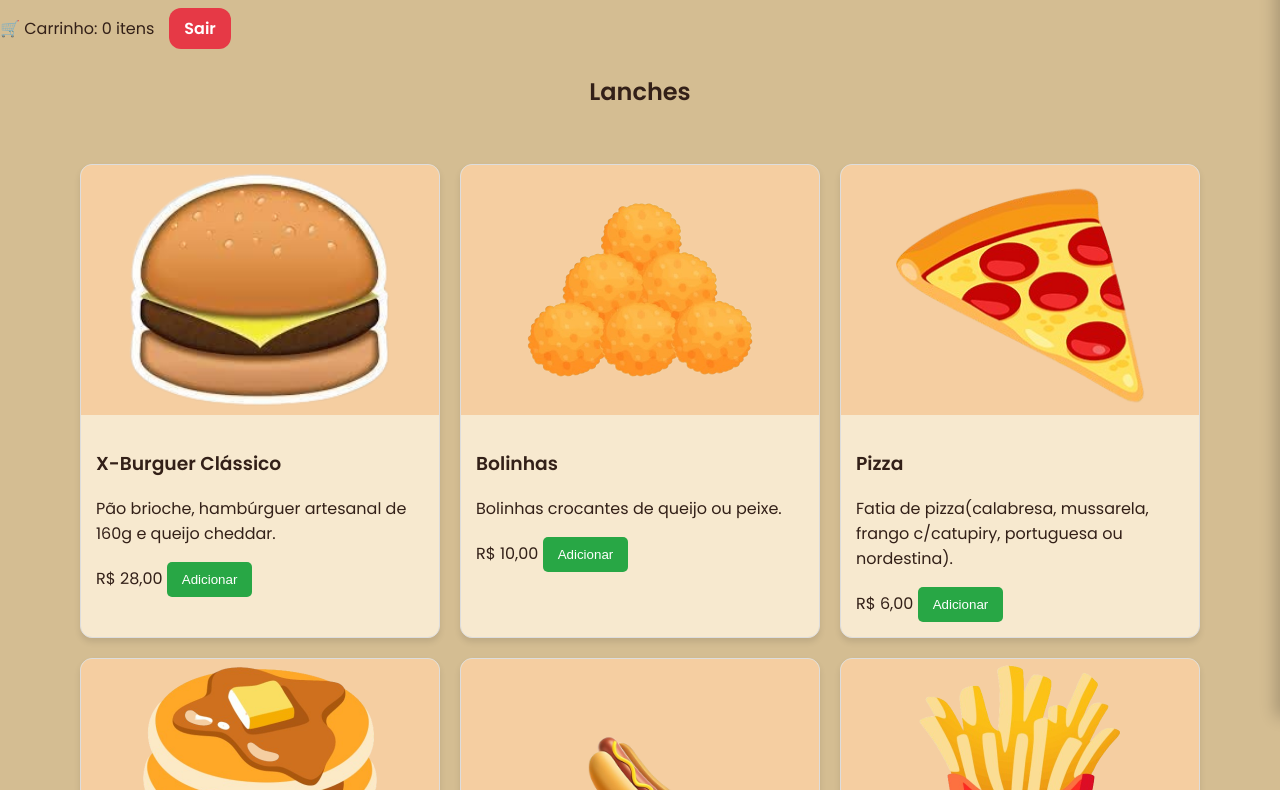
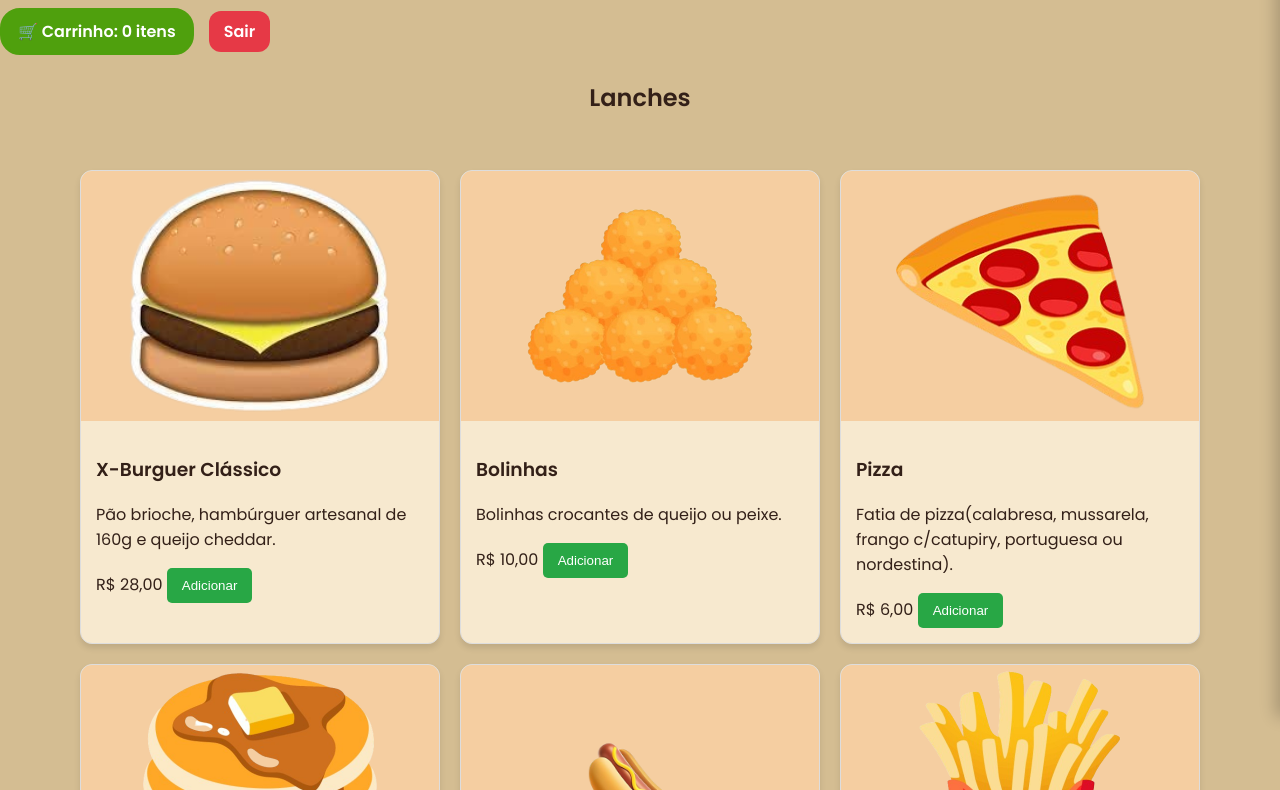
Before and after one commit to Brendho0101/lanchonete-ads, a plain HTML site: page cardapio.html in a window 1280 px wide. Shown: the part 83-873 px from the top of the page. Drawn offline with Linux system fonts and the light colour scheme.

Commit message:
Add files via upload

```diff
--- a/estilos-cardapio.css
+++ b/estilos-cardapio.css
@@ -21,6 +21,22 @@ body {
     color: var(--cor-texto);
     margin: 0;
 }
+
+.info-carrinho {
+    color: white;
+    font-weight: bold;
+    background-color: #4fa00d;
+    border: 3px solid #4fa00d;
+    padding: 8px 15px;
+    border-radius: 20px;
+    cursor: pointer;
+    transition: background-color 0.3s ease;
+}
+
+.info-carrinho:hover {
+    background-color: #4fa00d;
+}
+
 
 /* --- VITRINE DE PRODUTOS --- */
 .vitrine-grid {
```
Also changed, not shown: cardapio.html (+2 -1 lines), imagens/suco.jpg.
